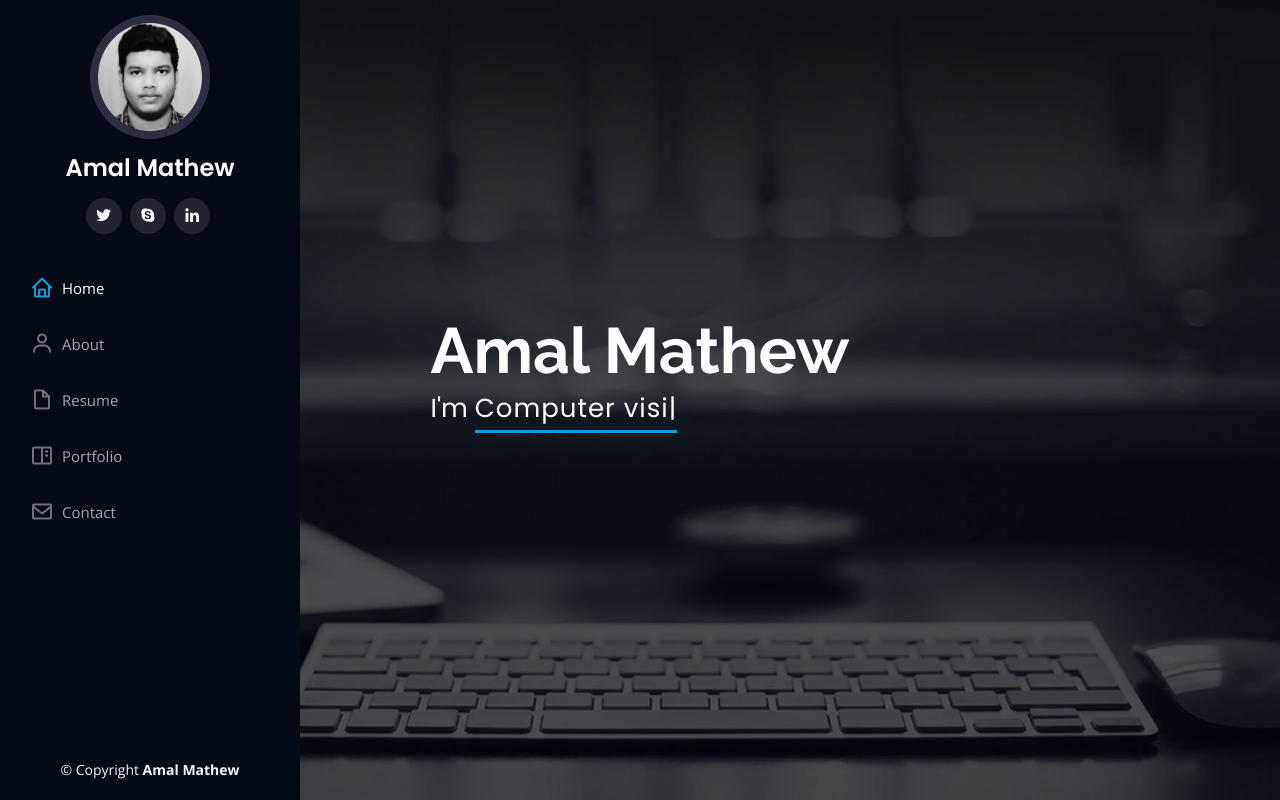
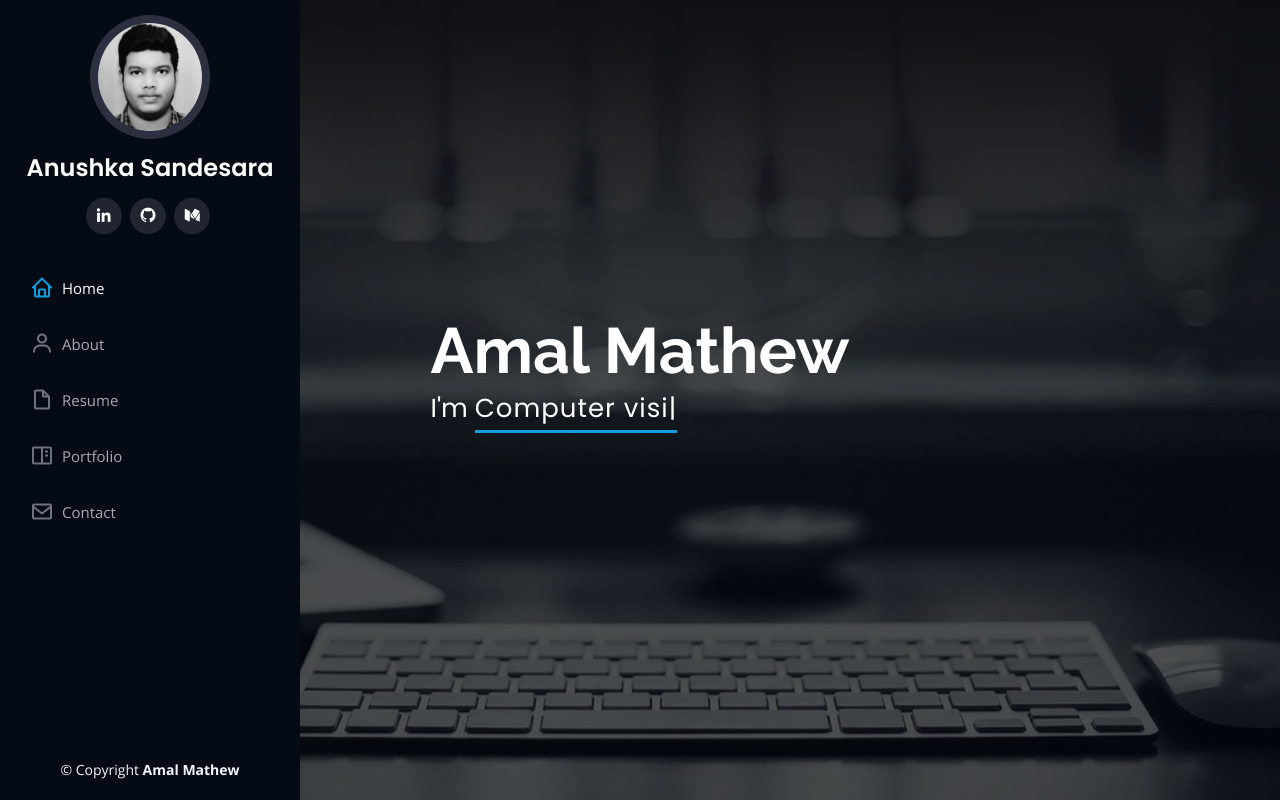
Before and after one commit to ismailukman/amalmathews.github.io, a plain HTML site: page index.html in a window 1280 px wide. Shown: the top 800 px of the page. Drawn offline with nearby package versions, Linux system fonts and the light colour scheme.

Commit message:
Updated portfolio

```diff
--- a/index.html
+++ b/index.html
@@ -40,11 +40,11 @@
 
       <div class="profile">
         <img src="assets/img/profile-img.jpg" alt="" class="img-fluid rounded-circle">
-        <h1 class="text-light"><a href="index.html">Amal Mathew</a></h1>
+        <h1 class="text-light"><a href="index.html">Anushka Sandesara</a></h1>
         <div class="social-links mt-3 text-center">
-          <a href="#" class="twitter"><i class="bx bxl-twitter"></i></a>
-          <a href="#" class="google-plus"><i class="bx bxl-skype"></i></a>
-          <a href="#" class="linkedin"><i class="bx bxl-linkedin"></i></a>
+           <a href="https://www.linkedin.com/in/amal-mathew-71599b195/" class="linkedin" target="_blank" rel="noopener noreferrer"><i class="bx bxl-linkedin"></i></a>
+          <a href="https://github.com/amalmathews" class="github" target="_blank" rel="noopener noreferrer"><i class="bx bxl-github" ></i></a>
+           <a href="https://anushkasandesara.medium.com/" class="instagram" target="_blank" rel="noopener noreferrer"><i class="bx bxl-medium-old"></i></a>
         </div>
       </div>
 
@@ -266,8 +266,8 @@
                 <ul id="portfolio-flters">
                     <li data-filter=".filter-app" >Research Paper Publications</li>
                     <li data-filter=".filter-exp" >Internships</li>
-                    <li data-filter=".filter-card">Projects(Omdena)</li>
-                    <li data-filter=".filter-web">Volunteer</li>
+<!--                    <li data-filter=".filter-card">Projects(Omdena)</li>
+                    <li data-filter=".filter-web">Volunteer</li-->>
                 </ul>
             </div>
         </div>
```
